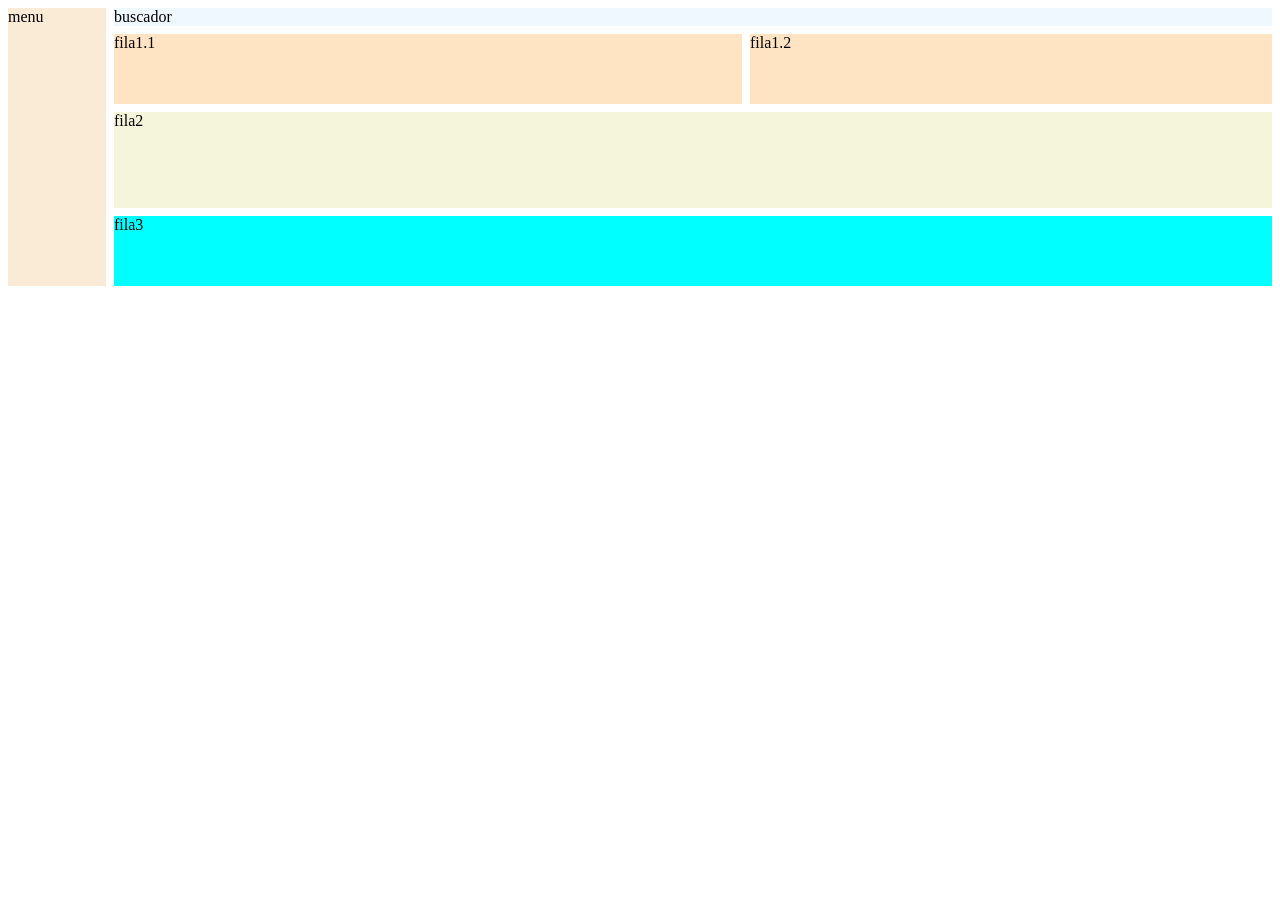
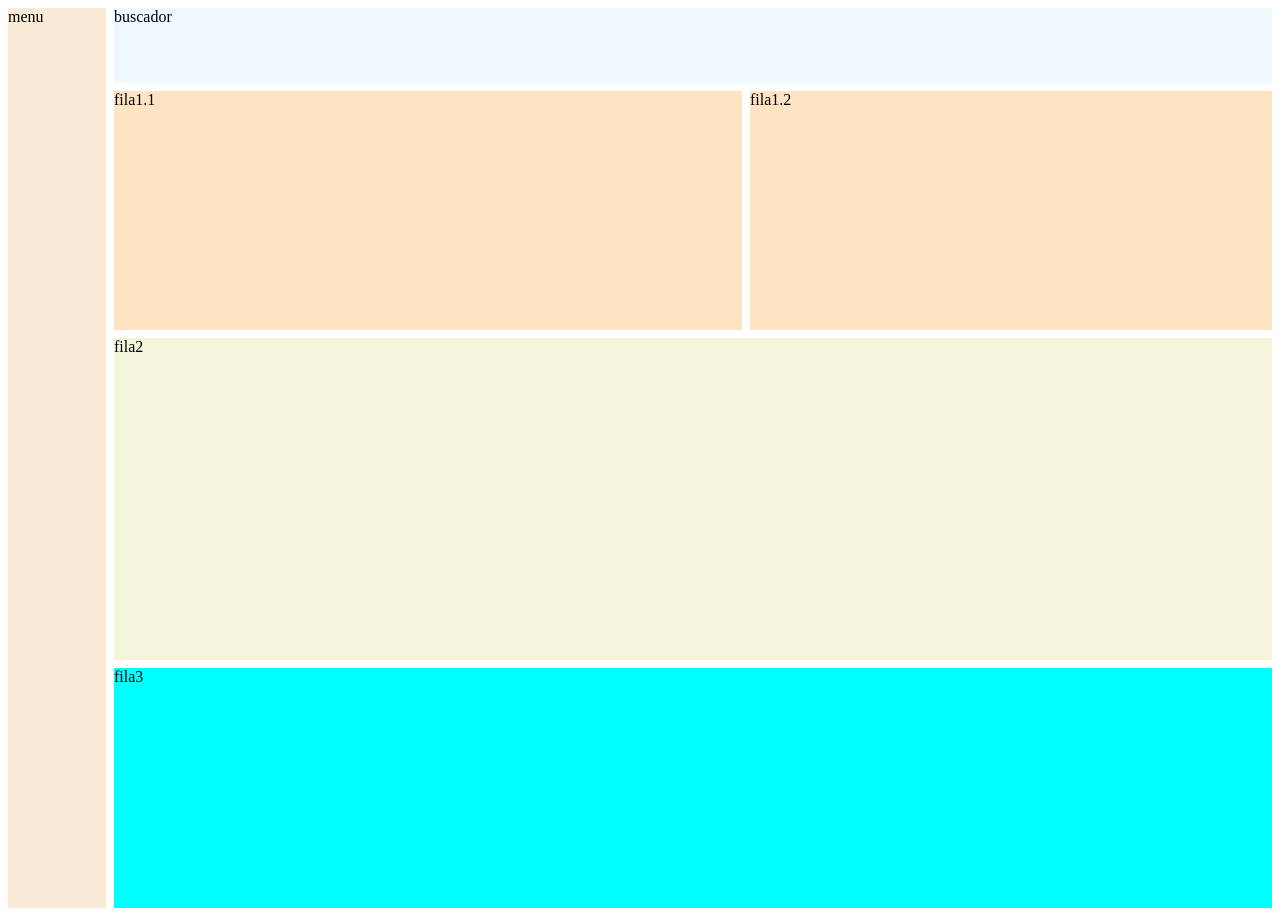
Before and after one commit to danna05moreno/yutu, a plain HTML site: page index.html in a window 1280 px wide. Before the commit the page ends 800 px from the top, so only its background shows below. Drawn offline with Linux system fonts and the light colour scheme.

Commit message:
actualice medida

```diff
--- a/index.html
+++ b/index.html
@@ -16,7 +16,7 @@
             grid-column: span 2 / span 2;
             grid-row: span 11 / span 11;
             background-color: antiquewhite;
-
+           height: 900px;
         }
 
         .div2 {
```
